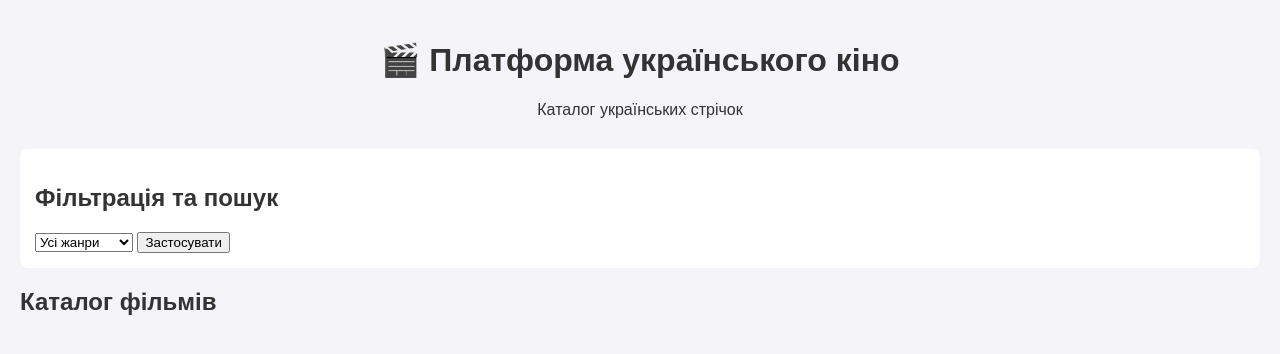
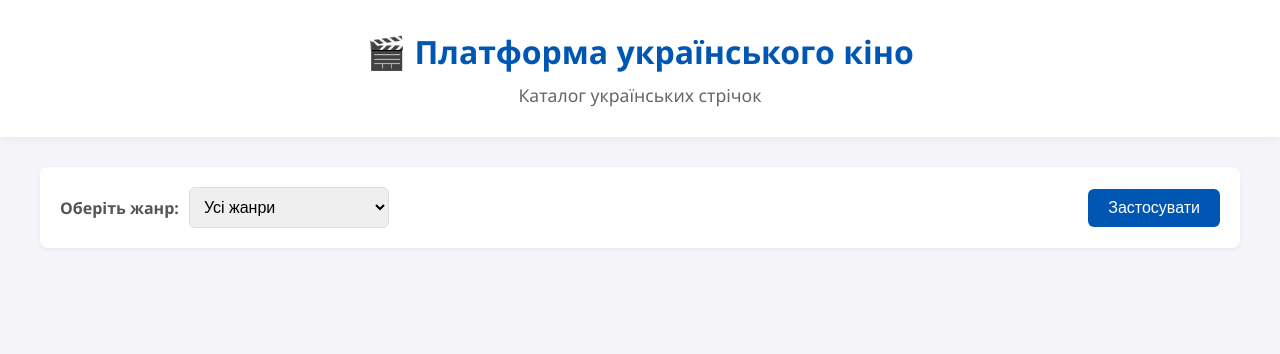
Before and after one commit to kanishevska/ukrainian-cinema-platform, a website: page src/frontend/index.html in a window 1280 px wide. Drawn offline with Linux system fonts and the light colour scheme; no server answers.

Commit message:
Оновлено фронтенд

```diff
--- a/src/frontend/css/style.css
+++ b/src/frontend/css/style.css
@@ -1,37 +1,131 @@
 body {
-    font-family: Arial, sans-serif;
+  font-family: "Segoe UI", Arial, sans-serif;
   margin: 0;
-    padding: 20px;
+  padding: 0;
   background-color: #f4f4f9;
   color: #333;
 }
 
-header {
+.header {
+  background-color: #fff;
   text-align: center;
+  padding: 30px 20px;
+  box-shadow: 0 2px 10px rgba(0, 0, 0, 0.05);
   margin-bottom: 30px;
 }
 
+.header h1 {
+  margin: 0 0 10px 0;
+  color: #0056b3;
+}
+
+.header p {
+  margin: 0;
+  color: #666;
+  font-size: 1.1rem;
+}
+
+.main-content {
+  max-width: 1200px;
+  margin: 0 auto;
+  padding: 0 20px 40px;
+}
+
+/* Фільтри */
 .filters {
-    margin-bottom: 20px;
+  margin-bottom: 30px;
   background: #fff;
-    padding: 15px;
+  padding: 20px;
   border-radius: 8px;
+  box-shadow: 0 2px 5px rgba(0, 0, 0, 0.05);
+  display: flex;
+  justify-content: space-between;
+  align-items: center;
+  flex-wrap: wrap;
+  gap: 15px;
+}
+
+.filter-group {
+  display: flex;
+  align-items: center;
+  gap: 10px;
+}
+
+.filter-group label {
+  font-weight: bold;
+  color: #555;
+}
+
+.filter-group select {
+  padding: 10px;
+  border: 1px solid #ddd;
+  border-radius: 6px;
+  font-size: 16px;
+  min-width: 200px;
+  outline: none;
+}
+
+.btn {
+  background-color: #0056b3;
+  color: white;
+  border: none;
+  padding: 10px 20px;
+  border-radius: 6px;
+  cursor: pointer;
+  font-size: 16px;
+  transition: background-color 0.2s;
+}
+
+.btn:hover {
+  background-color: #004494;
 }
 
 .movies-grid {
   display: grid;
-    grid-template-columns: repeat(auto-fill, minmax(250px, 1fr));
-    gap: 20px;
+  grid-template-columns: repeat(auto-fill, minmax(280px, 1fr));
+  gap: 25px;
 }
 
 .movie-card {
   background: #fff;
-    padding: 15px;
+  padding: 20px;
   border-radius: 8px;
-    box-shadow: 0 2px 5px rgba(0,0,0,0.1);
+  box-shadow: 0 2px 8px rgba(0, 0, 0, 0.08);
+  transition:
+    transform 0.2s,
+    box-shadow 0.2s;
+  display: flex;
+  flex-direction: column;
+}
+
+.movie-card:hover {
+  transform: translateY(-5px);
+  box-shadow: 0 8px 15px rgba(0, 0, 0, 0.15);
 }
 
 .movie-card h3 {
-    margin-top: 0;
+  margin: 0 0 15px 0;
   color: #0056b3;
+  font-size: 1.3rem;
+  border-bottom: 2px solid #f4f4f9;
+  padding-bottom: 10px;
 }
+
+.movie-card p {
+  margin: 0 0 10px 0;
+  line-height: 1.5;
+}
+
+.movie-card strong {
+  color: #555;
+}
+
+.no-movies {
+  grid-column: 1 / -1;
+  text-align: center;
+  font-size: 1.2rem;
+  color: #777;
+  padding: 40px;
+  background: #fff;
+  border-radius: 8px;
+}
--- a/src/frontend/index.html
+++ b/src/frontend/index.html
@@ -1,32 +1,36 @@
-<!DOCTYPE html>
+<!doctype html>
 <html lang="uk">
   <head>
-    <meta charset="UTF-8">
-    <meta name="viewport" content="width=device-width, initial-scale=1.0">
+    <meta charset="UTF-8" />
+    <meta name="viewport" content="width=device-width, initial-scale=1.0" />
     <title>Платформа українського кіно</title>
-    <link rel="stylesheet" href="css/style.css">
+    <link rel="stylesheet" href="css/style.css" />
   </head>
   <body>
-    <header>
+    <header class="header">
+      <div class="header-content">
         <h1>🎬 Платформа українського кіно</h1>
         <p>Каталог українських стрічок</p>
+      </div>
     </header>
 
-    <main>
+    <main class="main-content">
       <section class="filters">
-            <h2>Фільтрація та пошук</h2>
+        <div class="filter-group">
+          <label for="genre-select">Оберіть жанр:</label>
           <select id="genre-select">
             <option value="">Усі жанри</option>
             <option value="Драма">Драма</option>
             <option value="Мультфільм">Мультфільм</option>
+            <!-- Ви можете додати сюди інші жанри -->
           </select>
-            <button id="filter-btn">Застосувати</button>
+        </div>
+        <button id="filter-btn" class="btn">Застосувати</button>
       </section>
 
       <section class="catalog">
-            <h2>Каталог фільмів</h2>
         <div id="movies-container" class="movies-grid">
-                <!-- Сюди скрипт завантажить фільми з API -->
+          <!-- Сюди ваш скрипт завантажить фільми з API -->
         </div>
       </section>
     </main>
--- a/src/frontend/js/app.js
+++ b/src/frontend/js/app.js
@@ -1,6 +1,6 @@
-const API_URL = 'http://localhost:5000/api/movies';
+const API_URL = "http://localhost:5000/api/movies";
 
-async function fetchMovies(genre = '') {
+async function fetchMovies(genre = "") {
   try {
     let url = API_URL;
     if (genre) {
@@ -11,22 +11,22 @@ async function fetchMovies(genre = '') {
     const movies = await response.json();
     renderMovies(movies);
   } catch (error) {
-        console.error('Помилка завантаження фільмів:', error);
+    console.error("Помилка завантаження фільмів:", error);
   }
 }
 
 function renderMovies(movies) {
-    const container = document.getElementById('movies-container');
-    container.innerHTML = '';
+  const container = document.getElementById("movies-container");
+  container.innerHTML = "";
 
   if (movies.length === 0) {
-        container.innerHTML = '<p>Фільмів не знайдено.</p>';
+    container.innerHTML = '<p class="no-movies">Фільмів не знайдено.</p>';
     return;
   }
 
-    movies.forEach(movie => {
-        const card = document.createElement('div');
-        card.className = 'movie-card';
+  movies.forEach((movie) => {
+    const card = document.createElement("div");
+    card.className = "movie-card";
     card.innerHTML = `
             <h3>${movie.title} (${movie.year})</h3>
             <p><strong>Жанр:</strong> ${movie.genre}</p>
@@ -37,8 +37,8 @@ function renderMovies(movies) {
   });
 }
 
-document.getElementById('filter-btn').addEventListener('click', () => {
-    const genre = document.getElementById('genre-select').value;
+document.getElementById("filter-btn").addEventListener("click", () => {
+  const genre = document.getElementById("genre-select").value;
   fetchMovies(genre);
 });
 
```
Also changed, not shown: src/backend/server.js (+11 -8 lines). Lines whose indentation alone changed are shown as unchanged.
